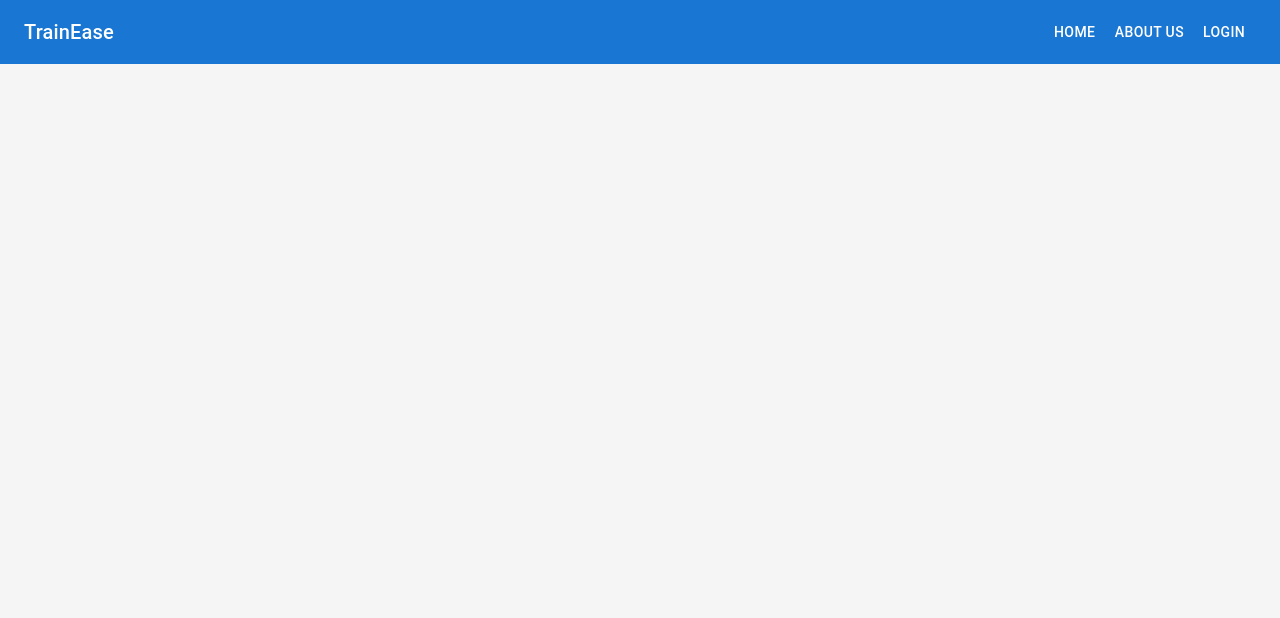
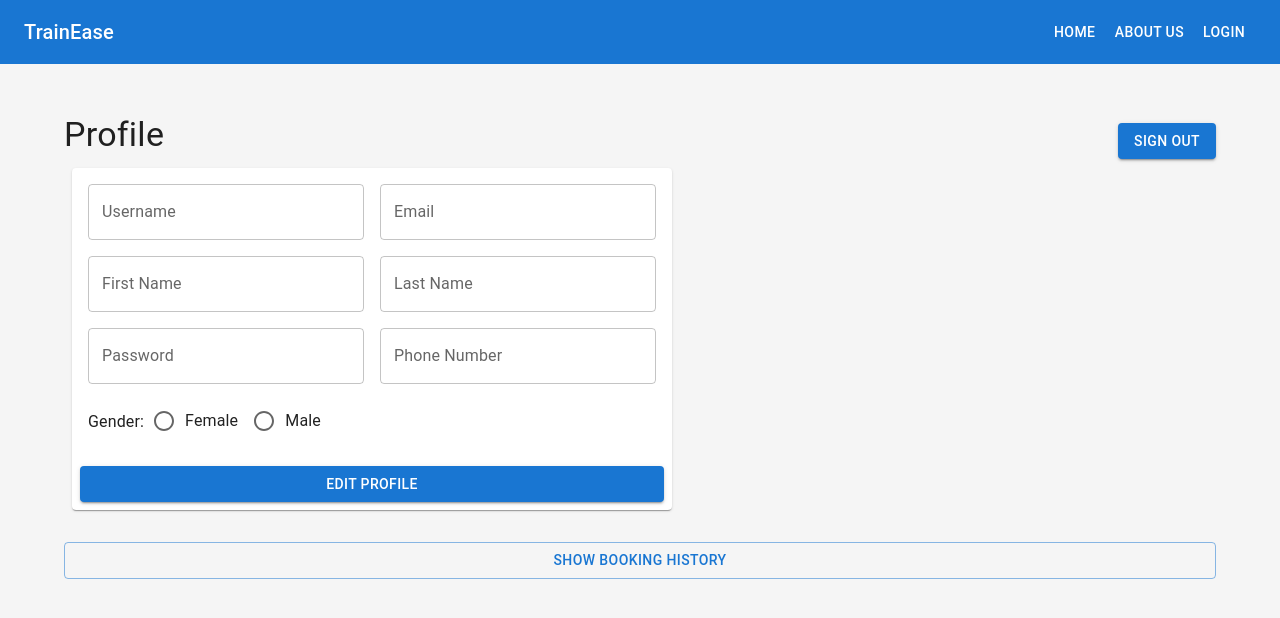
Before and after one commit to DimalshaMadushani/TrainEase-Frontend-Web, a React (Vite) app: page /profile in a window 1280 px wide. Shown: the top 618 px of the page. Built offline with nearby package versions, Linux system fonts and the light colour scheme.

Commit message:
create profile page and set route

```diff
--- a/src/App.jsx
+++ b/src/App.jsx
@@ -9,6 +9,7 @@ import Register from "./pages/Register";
 import SearchBar from "./components/SearchBar";
 import Home from "./pages/Home";
 import Header from "./components/Header";
+import Profile from "./pages/Profile";
 
 function App() {
   return (
@@ -23,6 +24,8 @@ function App() {
             <Route path="/train-details" element={<TrainDetails />} />
             <Route path="/login" element={<Login />} />
             <Route path="/register" element={<Register />} />
+            <Route path="/profile" element={<Profile />} />
+
           </Routes>
         </Box>
         {/* <Footer /> */}
--- /dev/null
+++ b/src/pages/Profile.jsx
@@ -0,0 +1,243 @@
+import React, { useState, useEffect } from 'react';
+import axios from 'axios';
+import {
+    TextField,
+    RadioGroup,
+    FormControlLabel,
+    Radio,
+    Button,
+    Container,
+    Typography,
+    Grid,
+    Card,
+    CardContent,
+    CardActions,
+    Paper,
+    Box,
+    Snackbar,
+    Alert
+} from '@mui/material';
+import { useSelector } from 'react-redux';
+
+const Profile = () => {
+    const { currentUser, error, loading } = useSelector((state) => state.user);
+
+    const [formData, setFormData] = useState({
+        username: '',
+        email: '',
+        firstName: '',
+        lastName: '',
+        password: '',
+        phoneNumber: '',
+        gender: '',
+        bookingHistory: []
+    });
+
+    const [showBookingHistory, setShowBookingHistory] = useState(false);
+    const [snackbar, setSnackbar] = useState({ open: false, message: '', severity: 'success' });
+
+    // Use effect to set form data from currentUser
+    useEffect(() => {
+        if (currentUser) {
+            console.log("Setting form data with currentUser:", currentUser); // Debugging log
+            setFormData({
+                username: currentUser.username || '',
+                email: currentUser.email || '',
+                firstName: currentUser.firstName || '',
+                lastName: currentUser.lastName || '',
+                phoneNumber: currentUser.phone || '',
+                gender: currentUser.gender || '',
+                bookingHistory: currentUser.bookingHistory || [] // Ensure bookingHistory is provided
+            });
+        }
+    }, [currentUser]);
+
+    const handleChange = (e) => {
+        const { name, value } = e.target;
+        setFormData({
+            ...formData,
+            [name]: value
+        });
+    };
+
+    const handleEditProfile = () => {
+        axios.put(`http://localhost:5000/profile/${formData.username}`, formData)
+            .then(response => {
+                setSnackbar({ open: true, message: 'Profile updated successfully', severity: 'success' });
+                console.log(response.data);
+            })
+            .catch(error => {
+                setSnackbar({ open: true, message: 'Error updating profile', severity: 'error' });
+                console.log(error);
+            });
+    };
+
+    const handleShowBookingHistory = () => {
+        setShowBookingHistory(!showBookingHistory);
+    };
+
+    const handleCancelBooking = (bookingName) => {
+        const updatedBookingHistory = formData.bookingHistory.filter(booking => booking.name !== bookingName);
+        setFormData({ ...formData, bookingHistory: updatedBookingHistory });
+        axios.put(`http://localhost:5000/profile/${formData.username}`, { ...formData, bookingHistory: updatedBookingHistory })
+            .then(response => console.log(response.data))
+            .catch(error => console.log(error));
+    };
+
+    const isBeforeToday = (dateString) => {
+        const today = new Date();
+        const bookingDate = new Date(dateString);
+        return bookingDate < today;
+    };
+
+    const sortedBookingHistory = formData.bookingHistory.sort((a, b) => {
+        const dateA = new Date(a.date);
+        const dateB = new Date(b.date);
+        return dateB - dateA; // Sort in descending order
+    });
+
+    // Log the form data for debugging
+    console.log("Form data state:", formData);
+
+    return (
+        <Container>
+            <Box display="flex" justifyContent="space-between" alignItems="center" marginTop="50px">
+                <Typography variant="h4" component="h1" gutterBottom>
+                    Profile
+                </Typography>
+                <Button variant="contained" color="primary">
+                    Sign out
+                </Button>
+            </Box>
+            <Card sx={{ maxWidth: 600, margin: 'auto', marginLeft: "8px" }}>
+                <CardContent>
+                    <Grid container spacing={2}>
+                        <Grid item xs={12} sm={6}>
+                            <TextField
+                                fullWidth
+                                label="Username"
+                                name="username"
+                                value={formData.username}
+                                onChange={handleChange}
+                            />
+                        </Grid>
+                        <Grid item xs={12} sm={6}>
+                            <TextField
+                                fullWidth
+                                label="Email"
+                                name="email"
+                                value={formData.email}
+                                onChange={handleChange}
+                            />
+                        </Grid>
+                        <Grid item xs={12} sm={6}>
+                            <TextField
+                                fullWidth
+                                label="First Name"
+                                name="firstName"
+                                value={formData.firstName}
+                                onChange={handleChange}
+                            />
+                        </Grid>
+                        <Grid item xs={12} sm={6}>
+                            <TextField
+                                fullWidth
+                                label="Last Name"
+                                name="lastName"
+                                value={formData.lastName}
+                                onChange={handleChange}
+                            />
+                        </Grid>
+                        <Grid item xs={12} sm={6}>
+                            <TextField
+                                fullWidth
+                                label="Password"
+                                type="password"
+                                name="password"
+                                value={formData.password}
+                                onChange={handleChange}
+                            />
+                        </Grid>
+                        <Grid item xs={12} sm={6}>
+                            <TextField
+                                fullWidth
+                                label="Phone Number"
+                                name="phoneNumber"
+                                value={formData.phoneNumber}
+                                onChange={handleChange}
+                            />
+                        </Grid>
+                        <Grid item xs={12} display="flex">
+                            <Typography variant="body1" marginTop="10px">Gender:</Typography>
+                            <RadioGroup
+                                row
+                                sx={{ marginLeft: '10px' }}
+                                name="gender"
+                                value={formData.gender}
+                                onChange={handleChange}
+                            >
+                                <FormControlLabel value="female" control={<Radio />} label="Female" />
+                                <FormControlLabel value="male" control={<Radio />} label="Male" />
+                            </RadioGroup>
+                        </Grid>
+                    </Grid>
+                </CardContent>
+                <CardActions>
+                    <Button
+                        variant="contained"
+                        color="primary"
+                        fullWidth
+                        onClick={handleEditProfile}
+                    >
+                        Edit Profile
+                    </Button>
+                </CardActions>
+            </Card>
+            <Box mt={4}>
+                <Button
+                    variant="outlined"
+                    fullWidth
+                    onClick={handleShowBookingHistory}
+                >
+                    {showBookingHistory ? 'Hide Booking History' : 'Show Booking History'}
+                </Button>
+            </Box>
+            {showBookingHistory && (
+                <Box mt={2}>
+                    {sortedBookingHistory.map((booking, index) => (
+                        <Paper key={index} elevation={3} sx={{ display: 'flex', justifyContent: 'space-between', padding: '16px', mb: 2 }}>
+                            <Box>
+                                <Typography variant="body1">{booking.name}</Typography>
+                                <Typography variant="body2">{new Date(booking.date).toLocaleString()}</Typography>
+                            </Box>
+                            <Box>
+                                {isBeforeToday(booking.date) ? (
+                                    <Typography variant="body2" color="textSecondary">Completed</Typography>
+                                ) : (
+                                    <Button
+                                        variant="contained"
+                                        color="secondary"
+                                        onClick={() => handleCancelBooking(booking.name)}
+                                    >
+                                        Cancel
+                                    </Button>
+                                )}
+                            </Box>
+                        </Paper>
+                    ))}
+                </Box>
+            )}
+            <Snackbar
+                open={snackbar.open}
+                autoHideDuration={6000}
+                onClose={() => setSnackbar({ ...snackbar, open: false })}
+            >
+                <Alert onClose={() => setSnackbar({ ...snackbar, open: false })} severity={snackbar.severity}>
+                    {snackbar.message}
+                </Alert>
+            </Snackbar>
+        </Container>
+    );
+};
+
+export default Profile;
```
